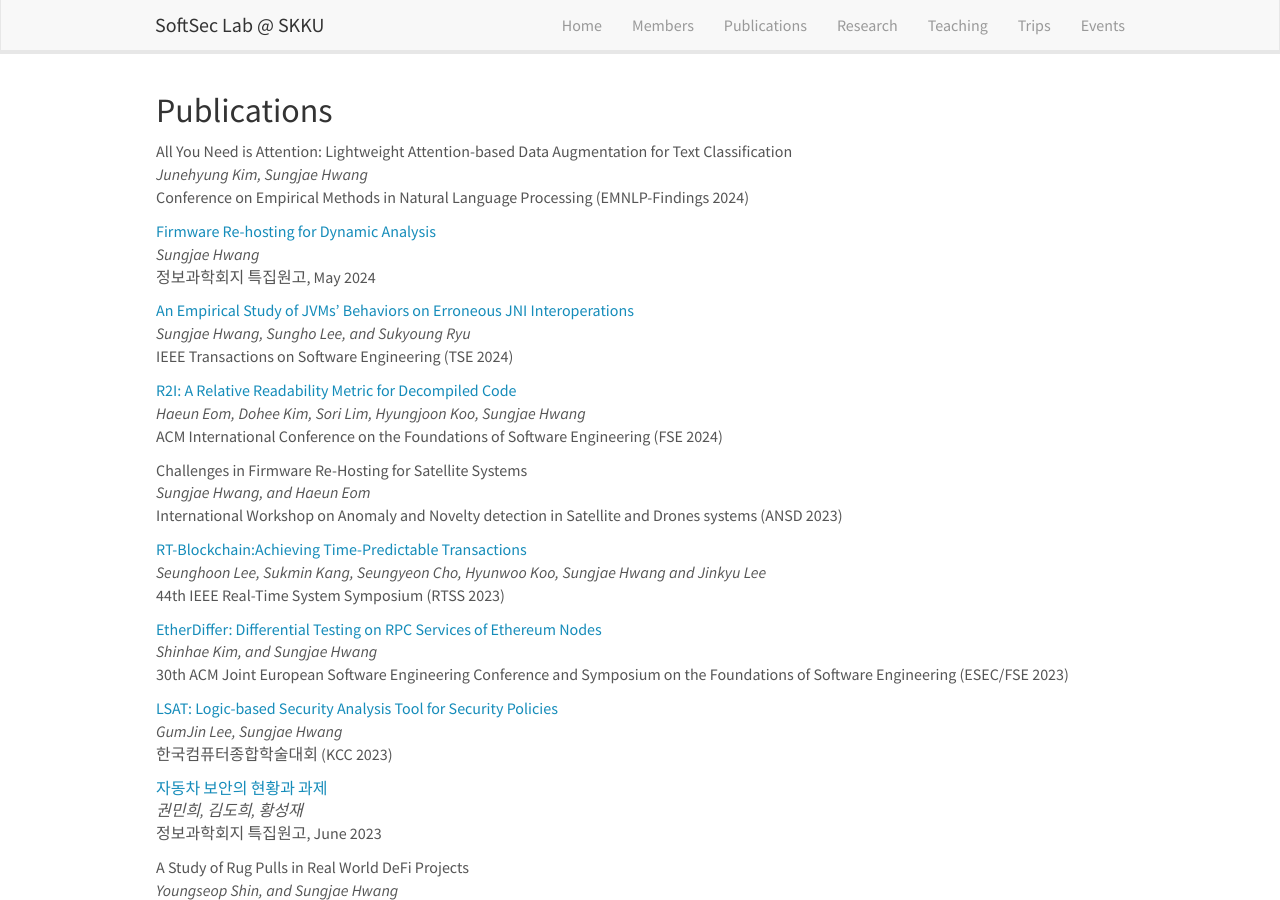
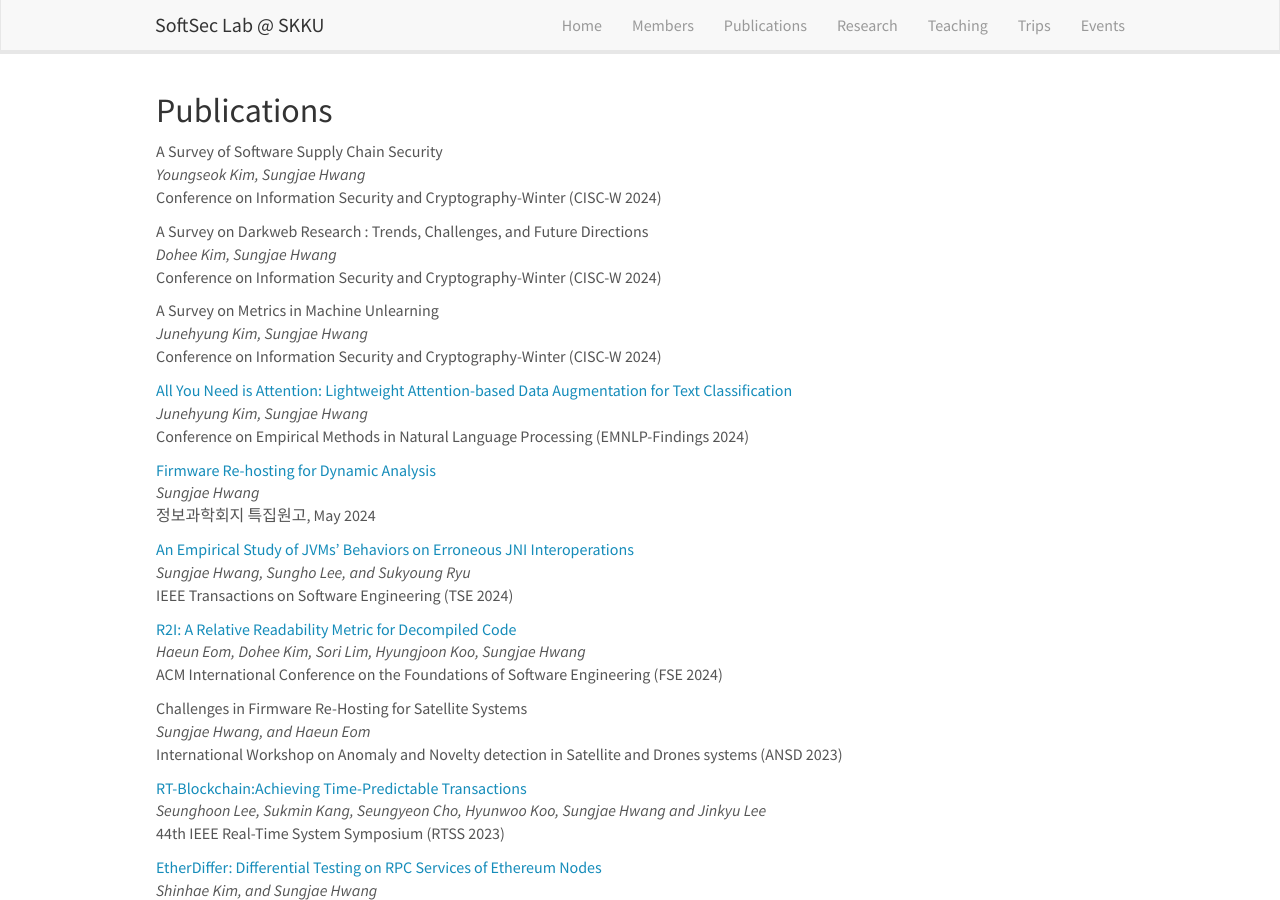
Before and after one commit to softsec-lab/softsec-lab.github.io, a Jekyll site: the page built from _pages/publications.md, in a window 1280 px wide and 900 px high. Built offline with Jekyll 4.4.1, drawn with Linux system fonts in a browser that asks for light colours; nearby versions of some CDN libraries.

Commit message:
update emnlp and cisc papers

```diff
--- a/_data/publist.yml
+++ b/_data/publist.yml
@@ -1,8 +1,26 @@
+
+- title: "A Survey of Software Supply Chain Security"
+  authors: Youngseok Kim, Sungjae Hwang
+  link:
+    url:
+    display: Conference on Information Security and Cryptography-Winter (CISC-W 2024)
+
+- title: "A Survey on Darkweb Research : Trends, Challenges, and Future Directions"
+  authors: Dohee Kim, Sungjae Hwang
+  link:
+    url:
+    display: Conference on Information Security and Cryptography-Winter (CISC-W 2024)
+
+- title: "A Survey on Metrics in Machine Unlearning"
+  authors: Junehyung Kim, Sungjae Hwang
+  link:
+    url:
+    display: Conference on Information Security and Cryptography-Winter (CISC-W 2024)
 
 - title: "All You Need is Attention: Lightweight Attention-based Data Augmentation for Text Classification"
   authors: Junehyung Kim, Sungjae Hwang
   link:
-    url:
+    url: https://aclanthology.org/2024.findings-emnlp.752.pdf
     display: Conference on Empirical Methods in Natural Language Processing (EMNLP-Findings 2024)
 
 - title: "Firmware Re-hosting for Dynamic Analysis"
```
